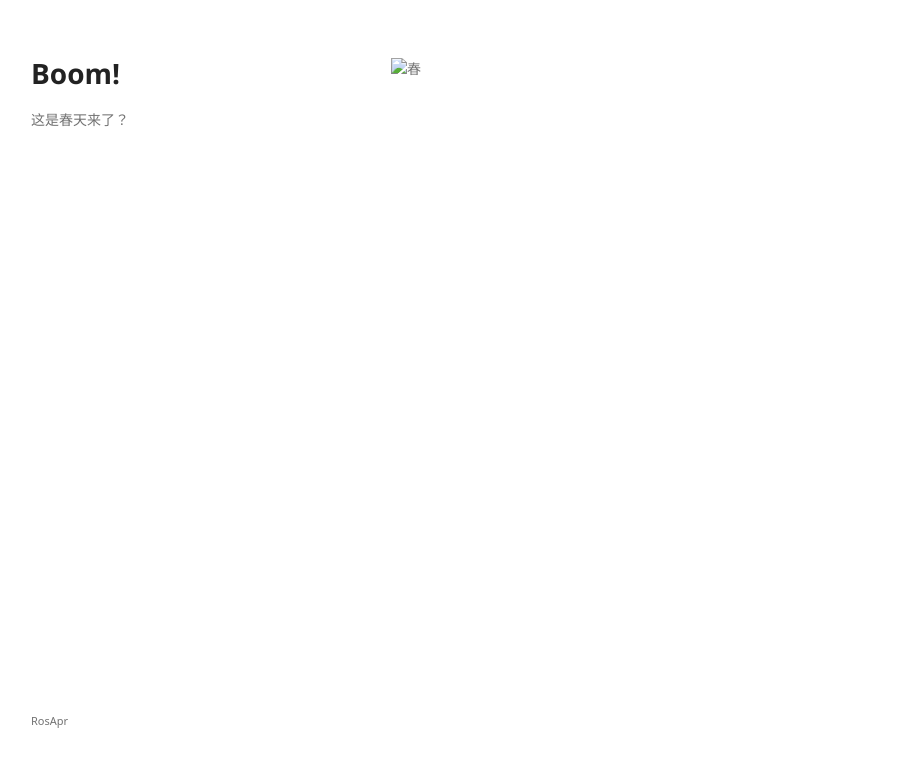
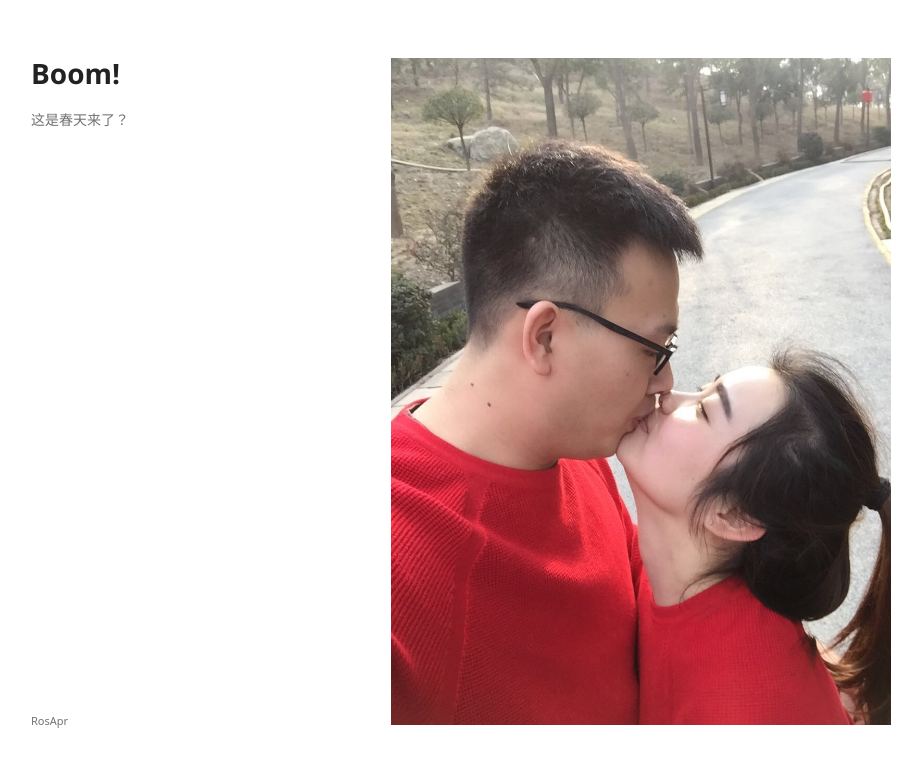
Before and after one commit to RosApr/RosApr.github.io, a plain HTML site: page index.html in a window 1280 px wide. Shown: the whole page, without its empty margins (179-1101 px from the left). Drawn offline with Linux system fonts and the light colour scheme; a web font is replaced by a local one.

Commit message:
img spell error bug fix

```diff
--- a/index.html
+++ b/index.html
@@ -19,7 +19,7 @@
         <p>这是春天来了？</p>
       </header>
       <section>
-        <p><img src="./images/lovers.jpg" alt="春"></p>
+        <p><img src="./images/lovers.jpeg" alt="春"></p>
       </section>
       <footer>
         <p><small>RosApr</small></p>
```
